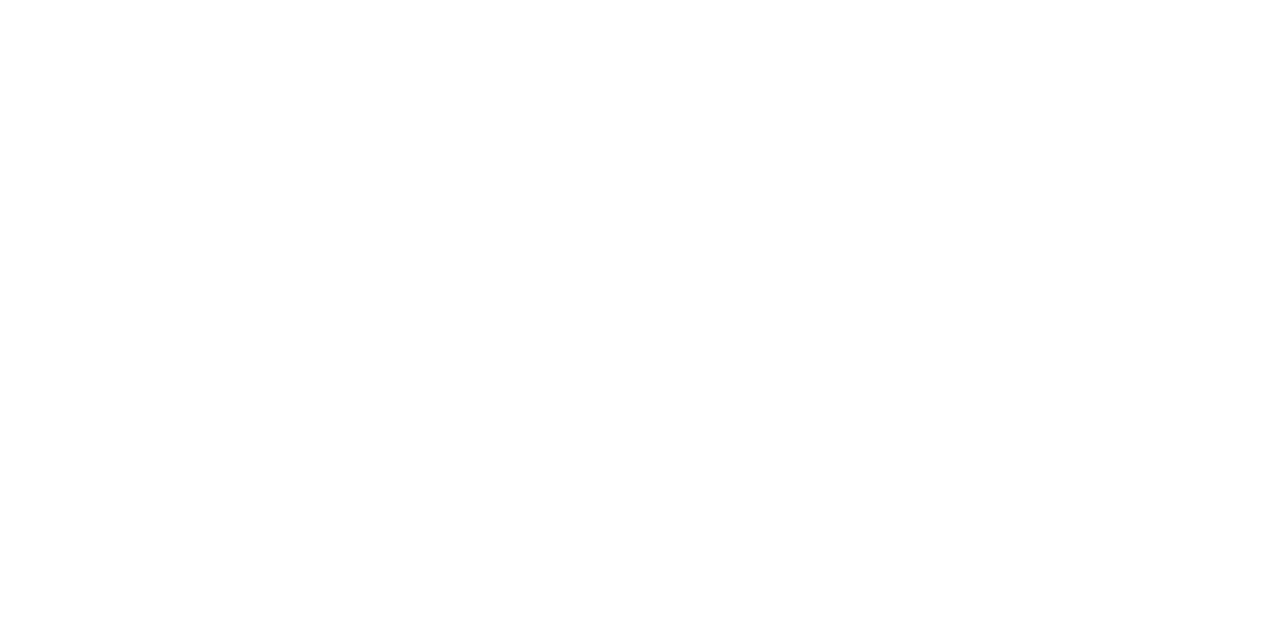
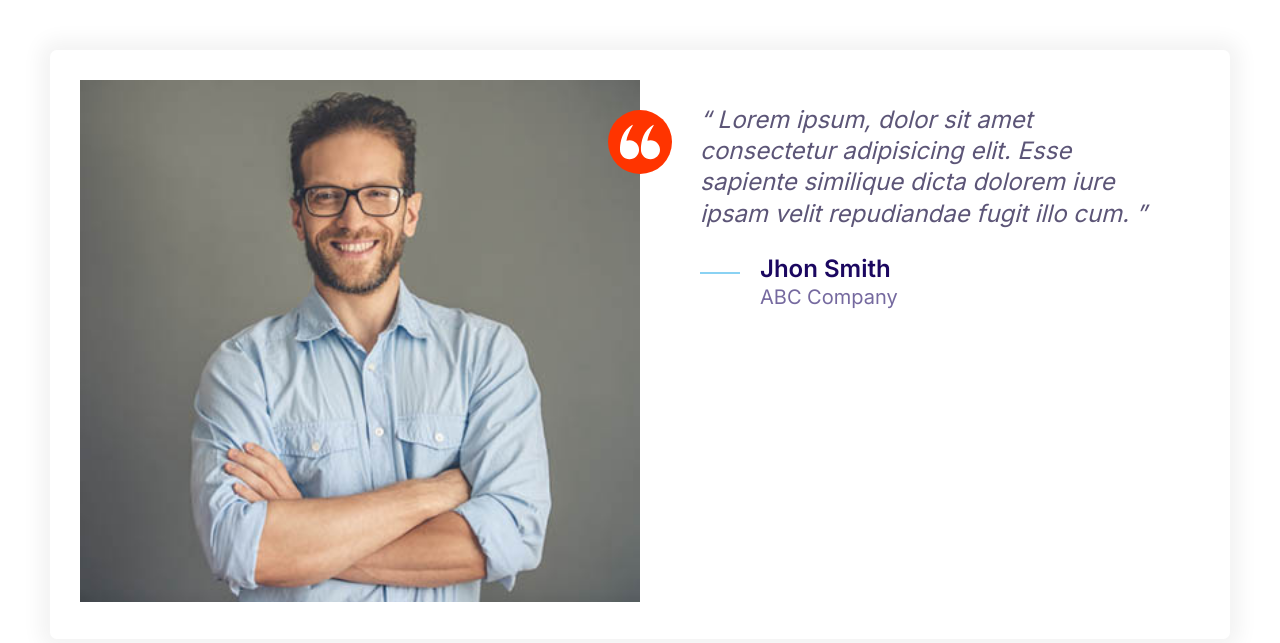
Before and after one commit to Karim8506/moshify, a plain HTML site: page index.html in a window 1280 px wide. Drawn offline with Linux system fonts and the light colour scheme.

Commit message:
Build testimonial component

```diff
--- a/css/styles.css
+++ b/css/styles.css
@@ -169,8 +169,17 @@ a {
   height: 40px;
 }
 
+.icon-small {
+  width: 30px;
+  height: 30px;
+}
+
 .icon--primary {
   fill: var(--color-primary);
+}
+
+.icon--white {
+  fill: #fff;
 }
 
 .icon-container {
@@ -181,6 +190,10 @@ a {
   display: inline-flex;
   justify-content: center;
   align-items: center;
+}
+
+.icon-container--accent {
+  background: var(--color-accent);
 }
 
 /* Buttons */
@@ -435,3 +448,52 @@ a {
     font-size: 1.6rem;
   }
 }
+
+/* Grids */
+
+.grid {
+  display: grid;
+}
+
+@media screen and (min-width: 768px) {
+  .grid--1x2 {
+    grid-template-columns: repeat(2, 1fr);
+  }
+}
+
+@media screen and (min-width: 1024px) {
+  .grid--1x3 {
+    grid-template-columns: repeat(3, 1fr);
+  }
+}
+
+/* Testimonials */
+
+.testimonial {
+  padding: 3rem;
+}
+
+.testimonial__image {
+  position: relative;
+}
+
+.testimonial__image > img {
+  width: 100%;
+}
+
+.testimonial__image > .icon-container {
+  position: absolute;
+  top: 3rem;
+  right: -32px;
+}
+
+@media screen and (min-width: 768px) {
+  .testimonial .quote,
+  .testimonial .quote__author {
+    font-size: 2.4rem;
+  }
+
+  .testimonial .quote {
+    margin-left: 6rem;
+  }
+}
--- a/index.html
+++ b/index.html
@@ -13,5 +13,38 @@
     <link rel="stylesheet" href="css/normalize.css" />
     <link rel="stylesheet" href="css/styles.css" />
   </head>
-  <body></body>
+  <body style="padding: 5rem">
+    <div class="card testimonial">
+      <div class="grid grid--1x2">
+        <div class="testimonial__image">
+          <img src="images/testimonial.jpg" alt="A happy, smiling customer" />
+          <span class="icon-container icon-container--accent">
+            <svg class="icon icon--white icon--small">
+              <use xlink:href="images/sprite.svg#quotes"></use>
+            </svg>
+          </span>
+        </div>
+        <blockquote class="quote">
+          <p class="quote__text">
+            Lorem ipsum, dolor sit amet consectetur adipisicing elit. Esse
+            sapiente similique dicta dolorem iure ipsam velit repudiandae fugit
+            illo cum.
+          </p>
+          <footer>
+            <div class="media">
+              <div class="media__image">
+                <svg class="icon icon--primary quote__line">
+                  <use xlink:href="images/sprite.svg#line"></use>
+                </svg>
+              </div>
+              <div class="media__body">
+                <h3 class="media__title quote__author">Jhon Smith</h3>
+                <p class="quote_organization">ABC Company</p>
+              </div>
+            </div>
+          </footer>
+        </blockquote>
+      </div>
+    </div>
+  </body>
 </html>
```
Also changed, not shown: css/components/testimonial.html (added, +31 -0 lines), images/testimonial.jpg (added).
